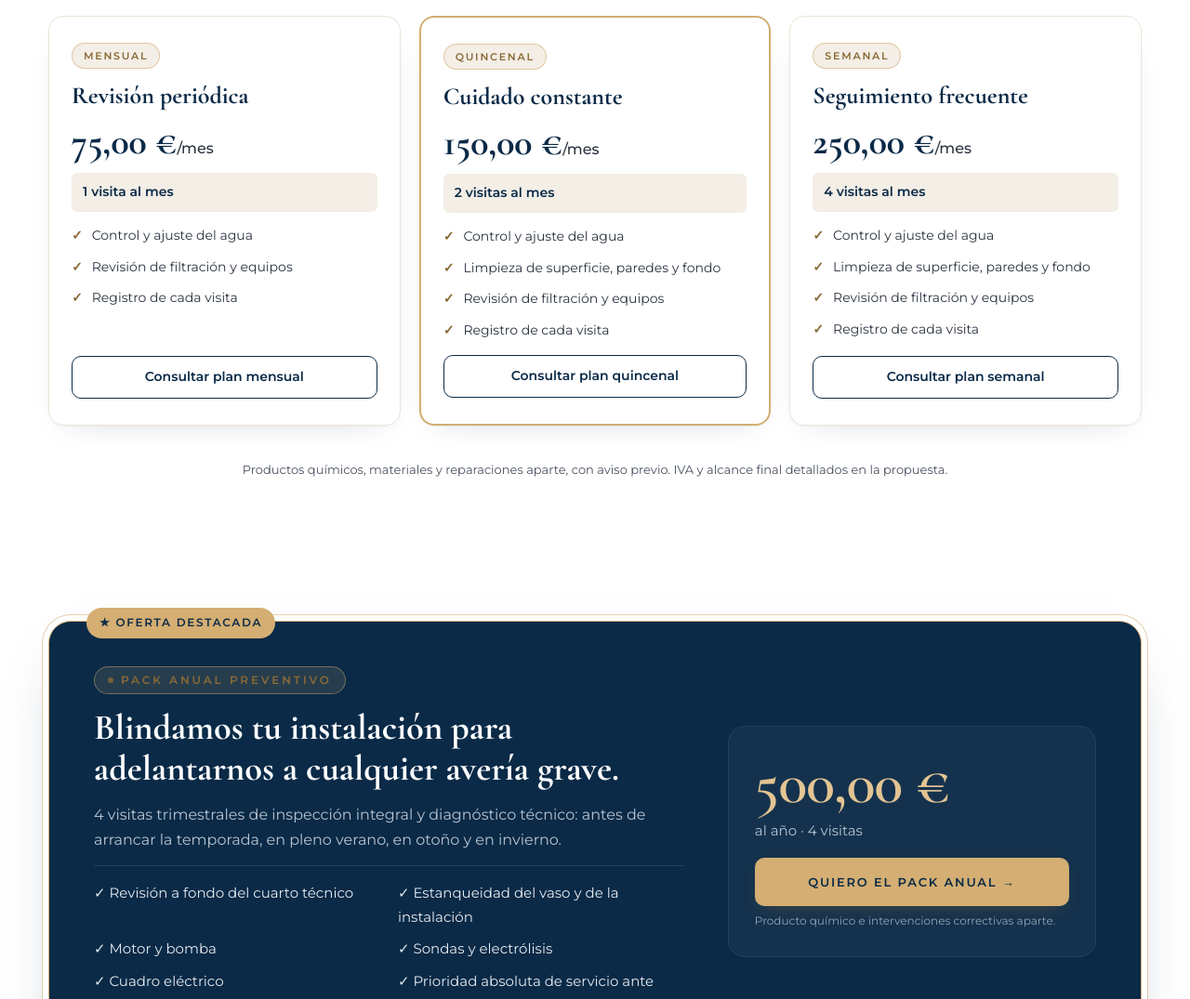
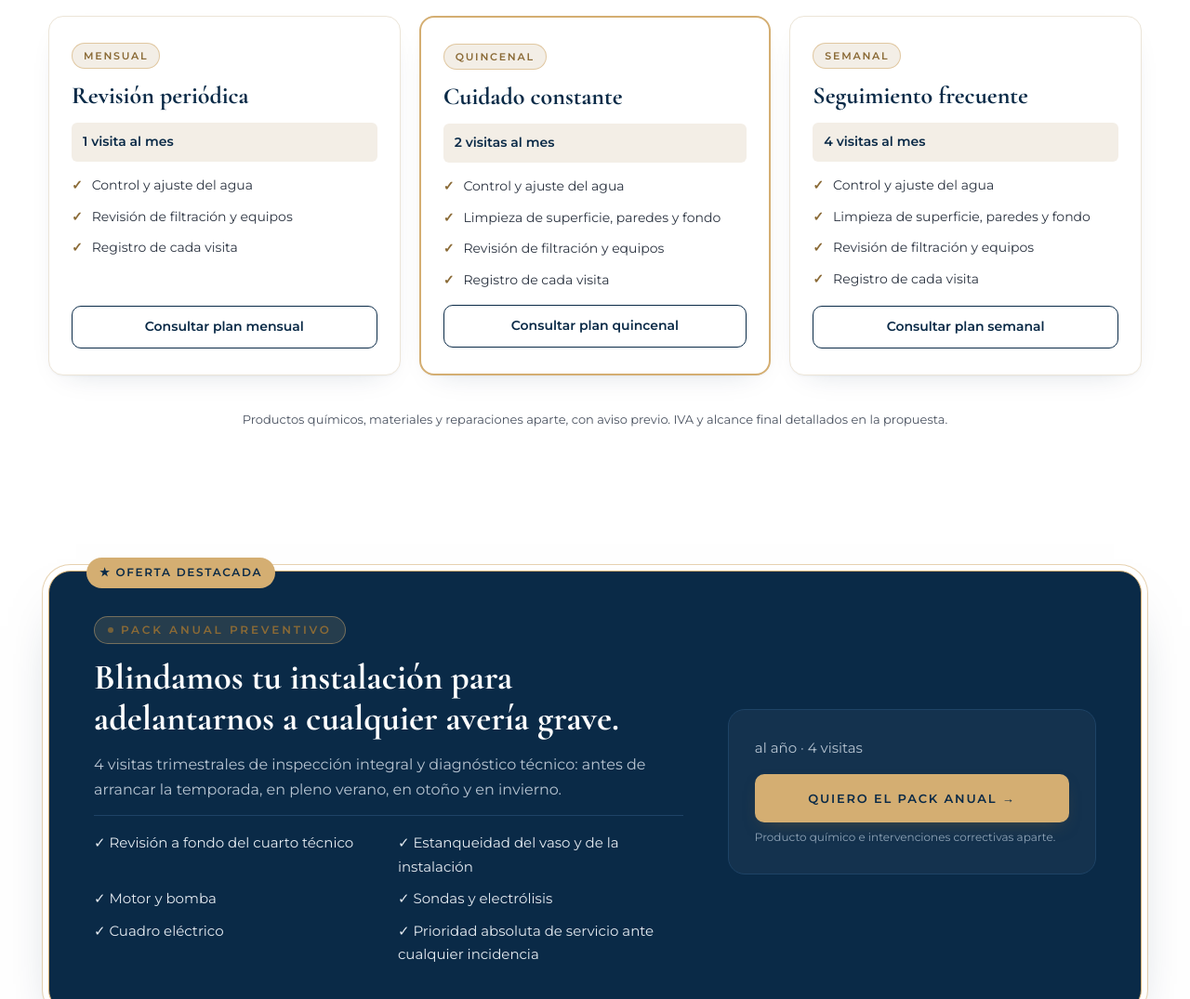
Before and after one commit to SQUIREcoach/Apex, a plain HTML site: page Mantenimiento.dc.html in a window 1280 px wide. Shown: the part 1240-2315 px from the top of the page at 93% size. Drawn offline with nearby package versions, Linux system fonts and the light colour scheme.

Commit message:
Ocultar temporalmente tarifas públicas de mantenimiento

```diff
--- a/Mantenimiento.dc.html
+++ b/Mantenimiento.dc.html
@@ -138,21 +138,21 @@
 <article class="m2-c">
 <span class="m2-tag">Mensual</span>
 <h3 class="h3" style="font-size: 26px; color: #0A2A47">Revisión periódica</h3>
-<p class="m2-price">75,00 €<span>/mes</span></p>
+<p hidden class="m2-price" style="display: none">75,00 €<span>/mes</span></p>
 <span class="m2-band">1 visita al mes</span>
 <ul class="m2-l"><li>Control y ajuste del agua</li><li>Revisión de filtración y equipos</li><li>Registro de cada visita</li></ul>
 <a class="m2-btn" href="Contacto.dc.html#mantenimiento-mensual">Consultar plan mensual</a>
 </article><article class="m2-c m2-star">
 <span class="m2-tag">Quincenal</span>
 <h3 class="h3" style="font-size: 26px; color: #0A2A47">Cuidado constante</h3>
-<p class="m2-price">150,00 €<span>/mes</span></p>
+<p hidden class="m2-price" style="display: none">150,00 €<span>/mes</span></p>
 <span class="m2-band">2 visitas al mes</span>
 <ul class="m2-l"><li>Control y ajuste del agua</li><li>Limpieza de superficie, paredes y fondo</li><li>Revisión de filtración y equipos</li><li>Registro de cada visita</li></ul>
 <a class="m2-btn" href="Contacto.dc.html#mantenimiento-quincenal">Consultar plan quincenal</a>
 </article><article class="m2-c">
 <span class="m2-tag">Semanal</span>
 <h3 class="h3" style="font-size: 26px; color: #0A2A47">Seguimiento frecuente</h3>
-<p class="m2-price">250,00 €<span>/mes</span></p>
+<p hidden class="m2-price" style="display: none">250,00 €<span>/mes</span></p>
 <span class="m2-band">4 visitas al mes</span>
 <ul class="m2-l"><li>Control y ajuste del agua</li><li>Limpieza de superficie, paredes y fondo</li><li>Revisión de filtración y equipos</li><li>Registro de cada visita</li></ul>
 <a class="m2-btn" href="Contacto.dc.html#mantenimiento-semanal">Consultar plan semanal</a>
@@ -173,7 +173,7 @@
 <ul class="mp-l mp-ld"><li>✓ Revisión a fondo del cuarto técnico</li><li>✓ Estanqueidad del vaso y de la instalación</li><li>✓ Motor y bomba</li><li>✓ Sondas y electrólisis</li><li>✓ Cuadro eléctrico</li><li>✓ Prioridad absoluta de servicio ante cualquier incidencia</li></ul>
 </div>
 <div class="mp-price">
-<p class="h1" style="font-size: clamp(52px, 5vw, 72px); margin: 0; color: #E3C493">500,00 €</p>
+<p hidden class="h1" style="display: none; font-size: clamp(52px, 5vw, 72px); margin: 0; color: #E3C493">500,00 €</p>
 <span style="font-size: 15px; color: #B8C5D2">al año · 4 visitas</span>
 <a class="b" href="Contacto.dc.html#mantenimiento-anual" style="margin-top: 10px">Quiero el pack anual →</a>
 <span style="font-size: 12px; color: #8FA3B6">Producto químico e intervenciones correctivas aparte.</span>
```
